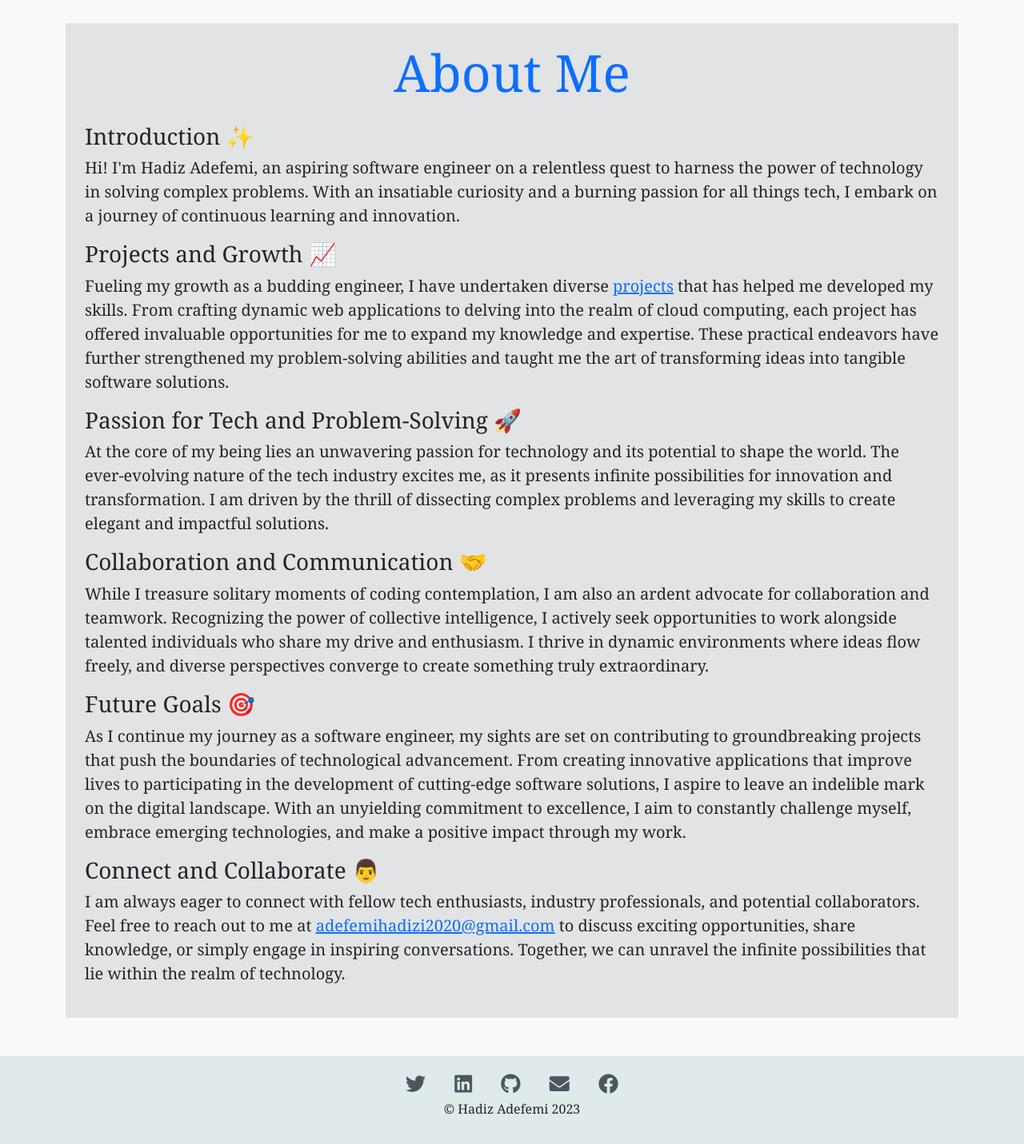
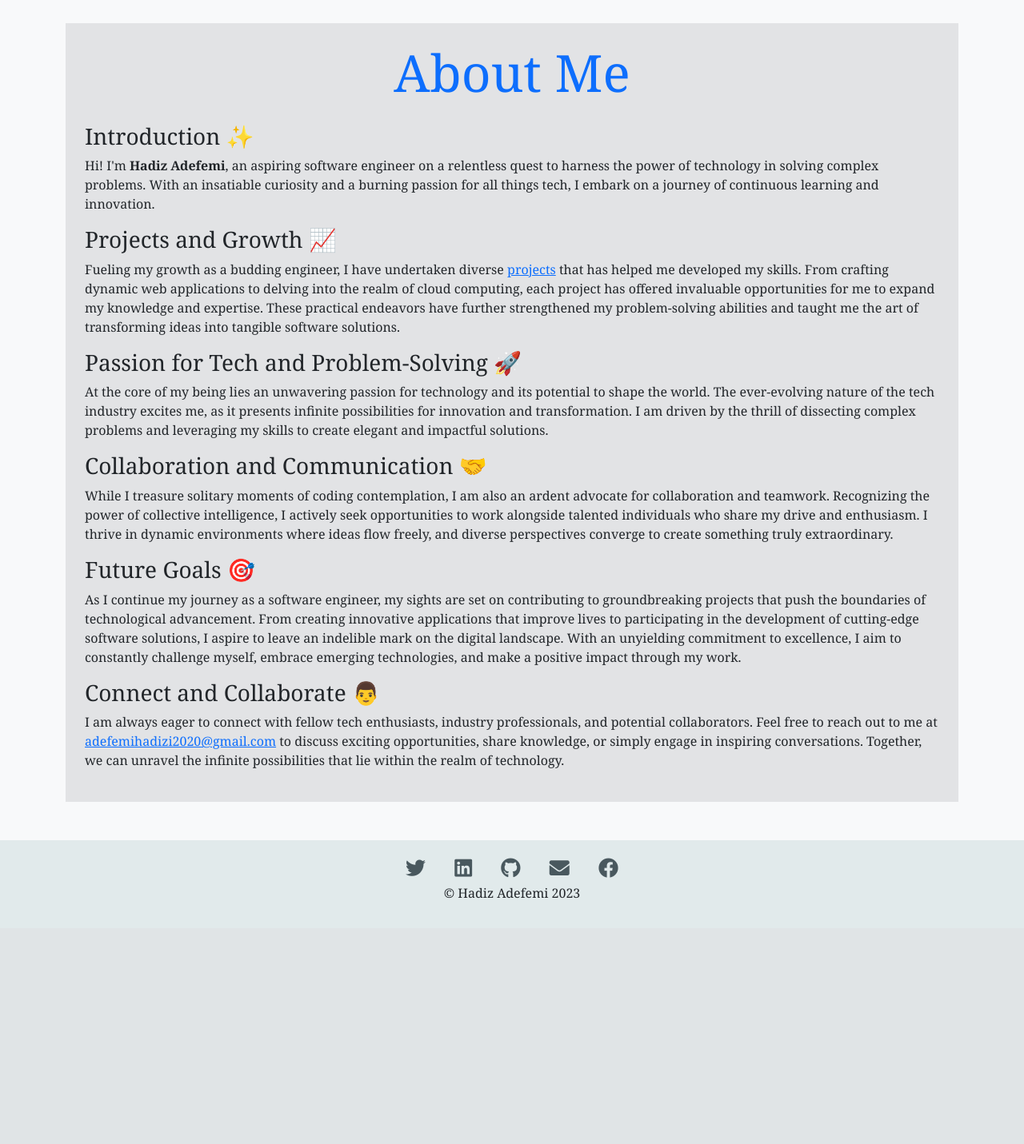
Before and after one commit to Hadizadefemi/Portfolio-Website, a Django app: page / in a window 1280 px wide. Shown: the part 622-2053 px from the top of the page at 80% size. After the commit the page ends 1746 px from the top, so only its background shows below. Run offline with Django 4.2, Linux system fonts and the light colour scheme; grey boxes labelled with a size stand in for pictures from a placeholder-image service; some libraries are stand-ins or nearby versions; some web fonts are replaced.

Commit message:
made font smaller

```diff
--- a/personal_portfolio/settings.py
+++ b/personal_portfolio/settings.py
@@ -25,7 +25,7 @@
 SECRET_KEY = os.environ.get('DJANGO_SECRET_KEY', 'django-insecure-b-i19a!k+^4dvuz3+73=2_sp)l#_1t$&)d^z%xv_m8=p&_l@0!')
 
 # SECURITY WARNING: don't run with debug turned on in production!
-DEBUG = True
+DEBUG = False
 
 # Set hosts to allow any app on Railway and the local testing URL
 ALLOWED_HOSTS = ['.railway.app','127.0.0.1']
--- a/templates/index.html
+++ b/templates/index.html
@@ -24,7 +24,7 @@
         </div>
     </section>
 
-    <div id="about" class="lead p-4 container bg-secondary-subtle">
+    <div id="about" class="p-4 container bg-secondary-subtle">
         <h2 class="text-center display-3 mb-4 text-primary">About Me</h2>
         <section>
           <h3>Introduction &#10024;</h3>
```
